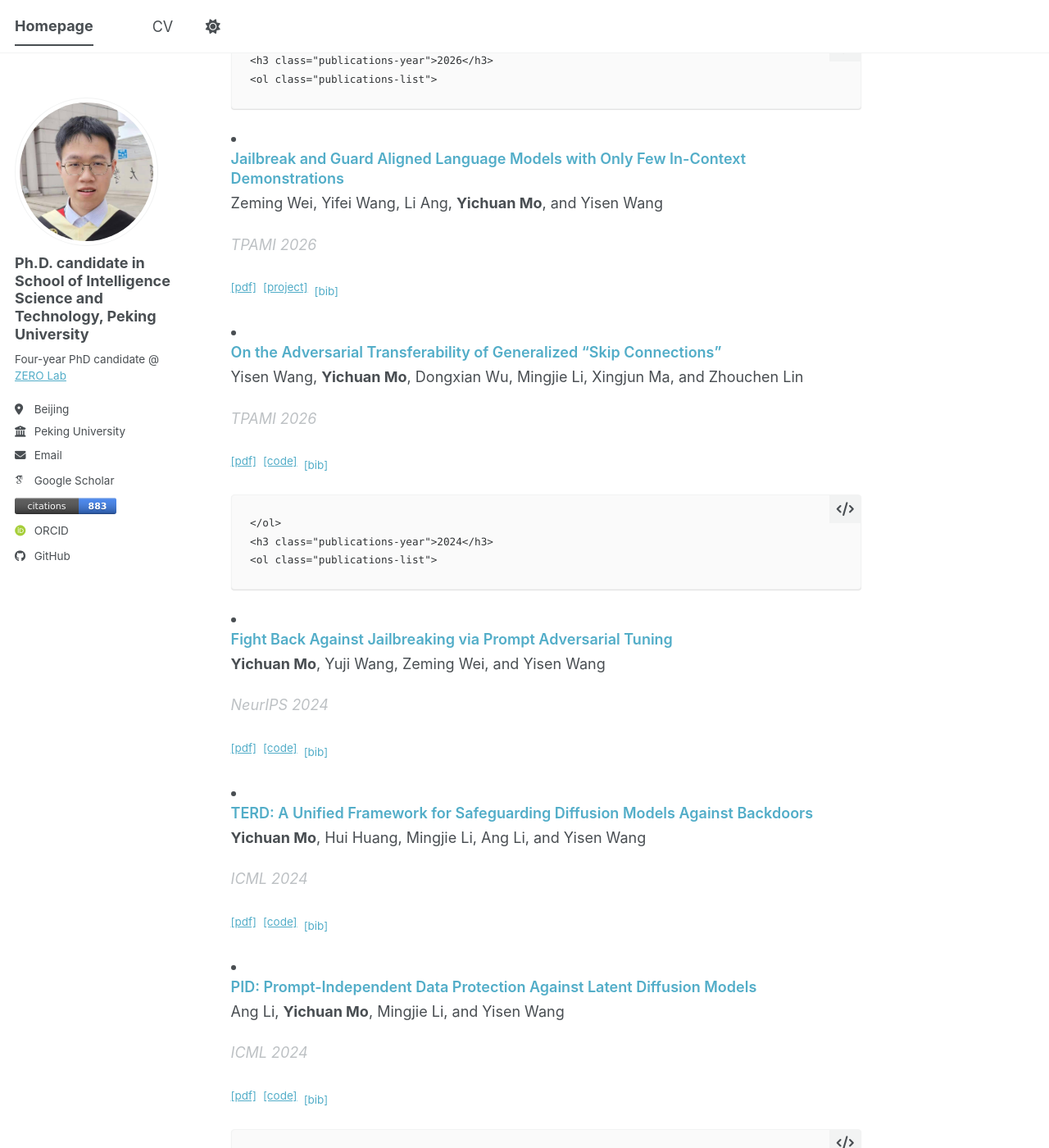
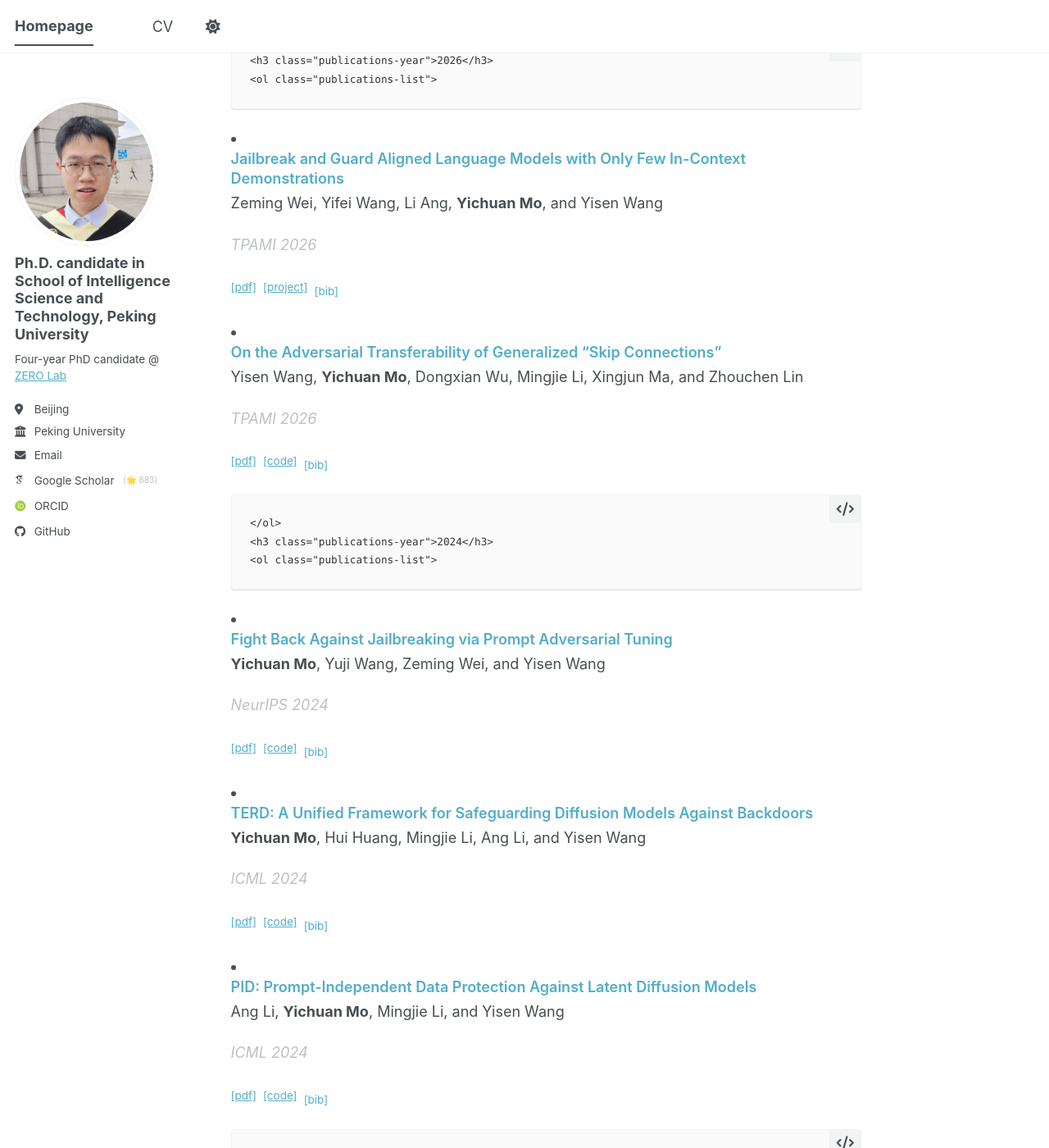
Before and after one commit to mo666666/mo666666.github.io, a Jekyll site: the page built from _pages/about.md, in a window 1280 px wide and 1400 px high, scrolled down 302 px. Shown: the whole window at 82% size. Built offline with Jekyll 4.4.1, drawn with Linux system fonts in a browser that asks for light colours; some web fonts are replaced; a script bundle is joined from its source files by our own code; library files that are not in the unit come from our copies.

```diff
--- a/_config.yml
+++ b/_config.yml
@@ -52,7 +52,7 @@
   bitbucket        : # Username - Update with your username on the site
   codepen          : # Username
   dribbble         : # Username
-  github           : "https://github.com/mo666666"
+  github           : "mo666666"
   kaggle           : # Username
   stackoverflow    : # User number or user number and name (i.e., use "1" or "1/jeff-atwood")
 
--- /dev/null
+++ b/_data/google_scholar.yml
@@ -0,0 +1,2 @@
+citations: 883
+updated_at: '2026-04-16T05:40:31.922511+00:00'
--- a/_includes/author-profile.html
+++ b/_includes/author-profile.html
@@ -50,12 +50,9 @@
             <span class="author__scholar-label">
               <i class="ai ai-google-scholar ai-fw icon-pad-right"></i>Google Scholar
             </span>
-            <img
-              class="author__scholar-badge"
-              src="{{ '/images/google-scholar-citations.svg' | prepend: base_path }}"
-              alt="Google Scholar citation count"
-              loading="lazy"
-              decoding="async">
+            {% if site.data.google_scholar and site.data.google_scholar.citations %}
+              <span class="author__scholar-count">(🌟 {{ site.data.google_scholar.citations }})</span>
+            {% endif %}
           </a>
         </li>
       {% endif %}
--- a/_sass/layout/_sidebar.scss
+++ b/_sass/layout/_sidebar.scss
@@ -336,8 +336,8 @@
   min-width: 0;
 }
 
-.author__scholar-badge {
-  width: auto !important;
-  max-width: 100%;
-  flex-shrink: 1;
+.author__scholar-count {
+  color: var(--global-text-color-light);
+  font-size: $type-size-6;
+  white-space: nowrap;
 }
```
Also changed, not shown: scripts/update_google_scholar_badge.py (+9 -2 lines), .github/workflows/update-google-scholar-badge.yml.
